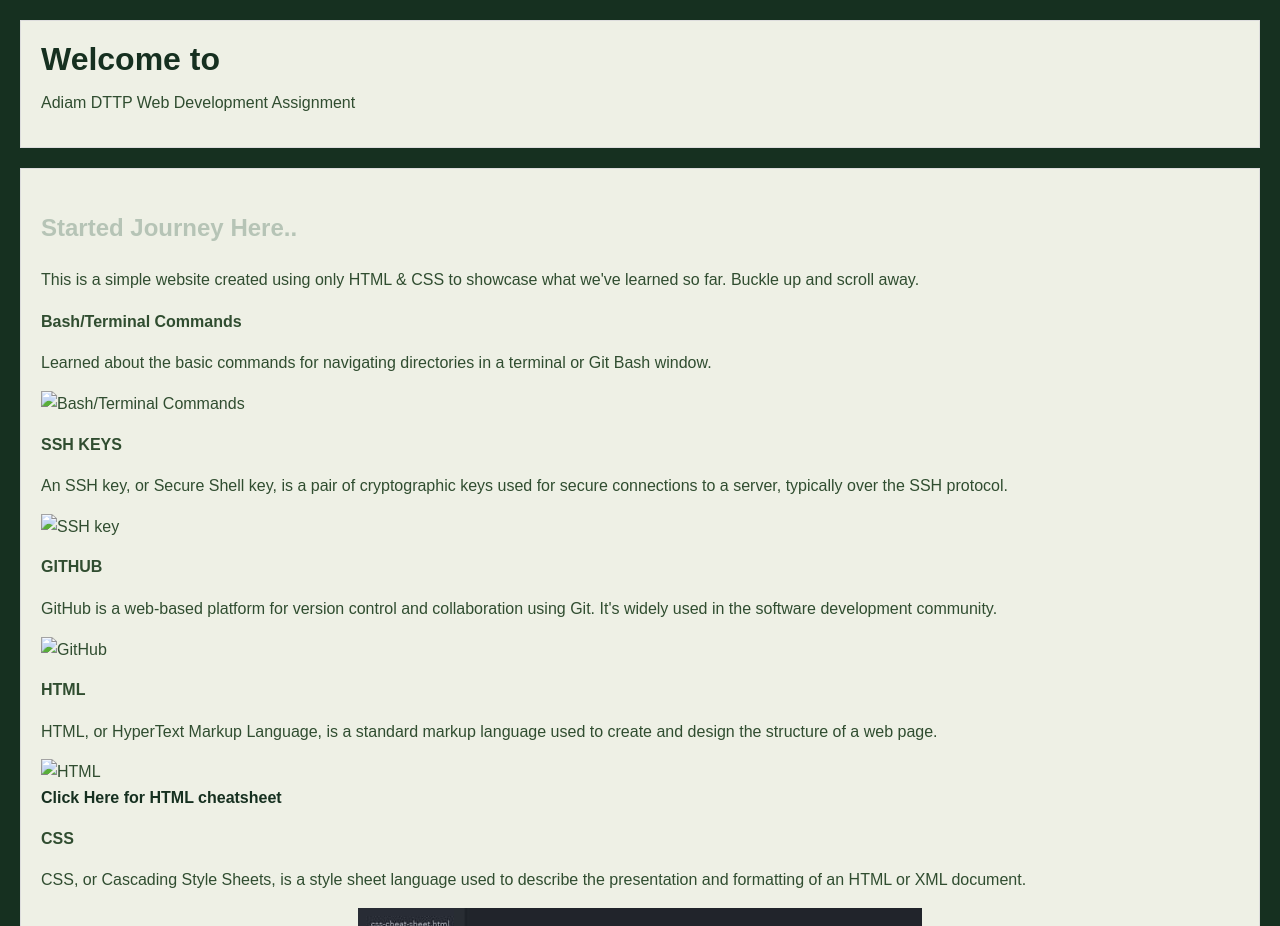
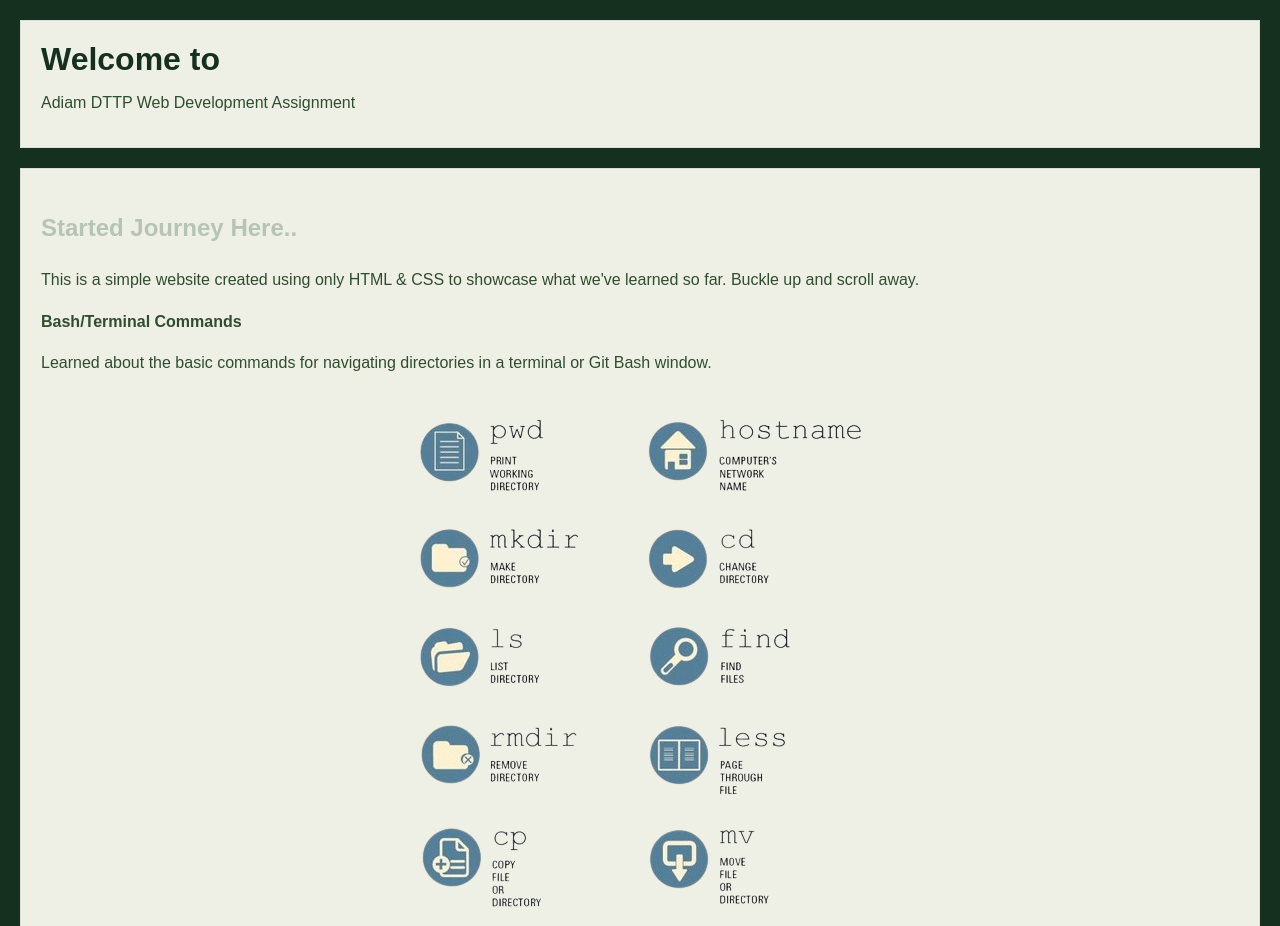
Before and after one commit to Adiam-Ahmed/DTTP-Web-Devlopment, a plain HTML site: page index.html in a window 1280 px wide. Shown: the top 926 px of the page. Drawn offline with Linux system fonts and the light colour scheme; files whose address does not match are found by name.

Commit message:
inital commit

```diff
--- a/index.html
+++ b/index.html
@@ -105,22 +105,22 @@
             <li>
                 <b>Bash/Terminal Commands</b>
                 <p>Learned about the basic commands for navigating directories in a terminal or Git Bash window.</p>
-                <img src="./imgs/BasicCommandline.png" alt="Bash/Terminal Commands">
+                <img src="./BasicCommandline.png" alt="Bash/Terminal Commands">
             </li>
             <li>
                 <b>SSH KEYS</b>
                 <p>An SSH key, or Secure Shell key, is a pair of cryptographic keys used for secure connections to a server, typically over the SSH protocol.</p>
-                <img src="./imgs/SSHKEY.jpg" alt="SSH key">
+                <img src="./SSHKEY.jpg" alt="SSH key">
             </li>
             <li>
                 <b>GITHUB</b>
                 <p>GitHub is a web-based platform for version control and collaboration using Git. It's widely used in the software development community.</p>
-                <img src="./imgs/gitcheatsheet.jpg" alt="GitHub">
+                <img src="./gitcheatsheet.jpg" alt="GitHub">
             </li>
             <li>
                 <b>HTML</b>
                 <p>HTML, or HyperText Markup Language, is a standard markup language used to create and design the structure of a web page.</p>
-                <img src="./imgs/Html.jpg" alt="HTML">
+                <img src="./Html.jpg" alt="HTML">
                 <a href="https://websitesetup.org/wp-content/uploads/2019/10/WSU-HTML-Cheat-Sheet.pdf" target="_blank">Click Here for HTML cheatsheet</a>
             </li>
             <li>
```
